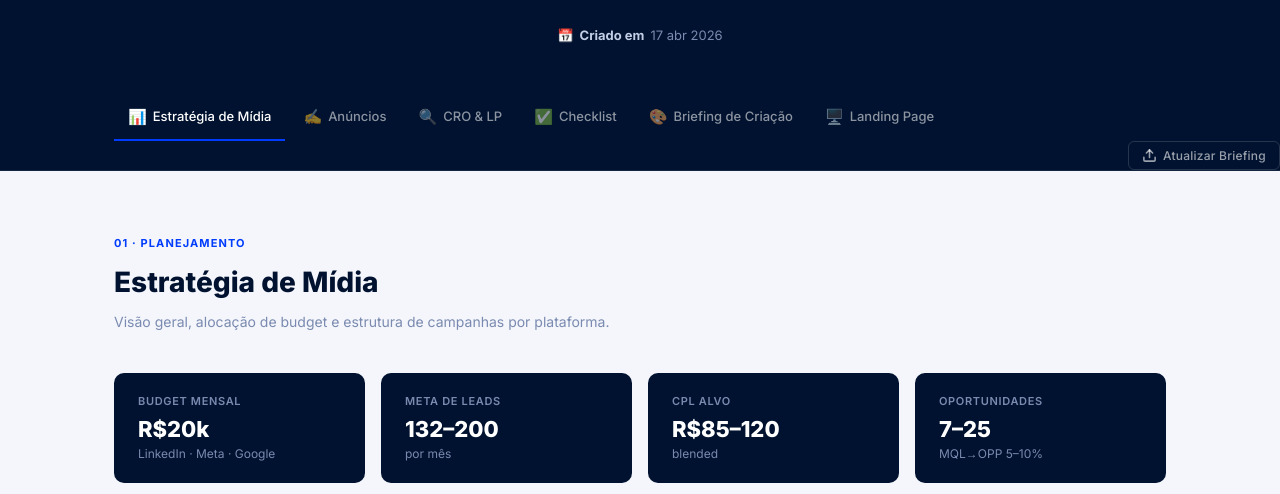
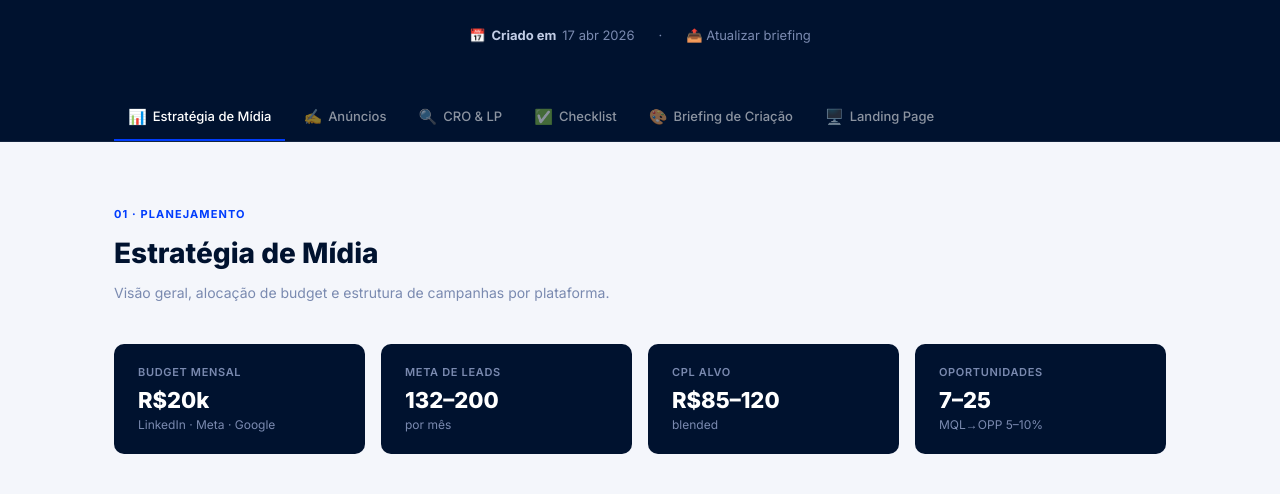
Before and after one commit to Thihs87/campanha-gupy, a website: page index.html in a window 1280 px wide. Shown: the part 253-747 px from the top of the page. Drawn offline with Linux system fonts and the light colour scheme.

Commit message:
style: mover upload para hero ao lado de criado em

```diff
--- a/index.html
+++ b/index.html
@@ -80,6 +80,14 @@
       gap: 6px;
     }
     .header-meta strong { color: var(--cinza-3); }
+    .header-meta-sep { color: var(--cinza-4); font-size: 13px; }
+    .header-upload-link {
+      background: none; border: none; cursor: pointer;
+      color: var(--cinza-4); font-size: 13px;
+      font-family: 'Inter', sans-serif;
+      padding: 0; transition: color .2s;
+    }
+    .header-upload-link:hover { color: var(--cinza-3); }
 
     /* ── NAV ─────────────────────────────────────────────────────────── */
     .nav-wrap {
@@ -121,24 +129,19 @@
       display: flex;
       align-items: center;
       gap: 6px;
-      background: transparent;
-      color: rgba(255,255,255,.6);
-      border: 1px solid rgba(255,255,255,.15);
-      border-radius: 6px;
-      padding: 6px 13px;
-      font-size: 12px;
+      background: none;
+      color: rgba(255,255,255,.4);
+      border: none;
+      border-bottom: 2px solid transparent;
+      padding: 12px 14px;
+      font-size: 13px;
       font-weight: 500;
       cursor: pointer;
       font-family: 'Inter', sans-serif;
       white-space: nowrap;
-      letter-spacing: .02em;
-      transition: color .2s, border-color .2s, background .2s;
-    }
-    .nav-upload-btn:hover {
-      color: var(--verde);
-      border-color: var(--verde);
-      background: rgba(205,255,130,.06);
-    }
+      transition: color .2s;
+    }
+    .nav-upload-btn:hover { color: rgba(255,255,255,.85); }
 
     /* ── LAYOUT ──────────────────────────────────────────────────────── */
     .container { max-width: 1100px; margin: 0 auto; padding: 0 24px; }
@@ -646,6 +649,8 @@
     <p>Repositório centralizado com estratégia de mídia, copies de anúncios e análise de CRO da landing page.</p>
     <div class="header-meta">
       <span>📅 <strong>Criado em</strong> 17 abr 2026</span>
+      <span class="header-meta-sep">·</span>
+      <button class="header-upload-link" onclick="abrirUpload()">📤 Atualizar briefing</button>
     </div>
   </div>
 </header>
@@ -660,10 +665,6 @@
     <a href="#criacao"><span class="nav-icon">🎨</span>Briefing de Criação</a>
     <a href="#lp"><span class="nav-icon">🖥️</span>Landing Page</a>
   </div>
-  <button class="nav-upload-btn" onclick="abrirUpload()">
-    <svg width="15" height="15" viewBox="0 0 24 24" fill="none" stroke="currentColor" stroke-width="2.5" stroke-linecap="round" stroke-linejoin="round"><path d="M21 15v4a2 2 0 0 1-2 2H5a2 2 0 0 1-2-2v-4"/><polyline points="17 8 12 3 7 8"/><line x1="12" y1="3" x2="12" y2="15"/></svg>
-    Atualizar Briefing
-  </button>
 </nav>
 
 <!-- ── ESTRATÉGIA ──────────────────────────────────────────────────────── -->
```
